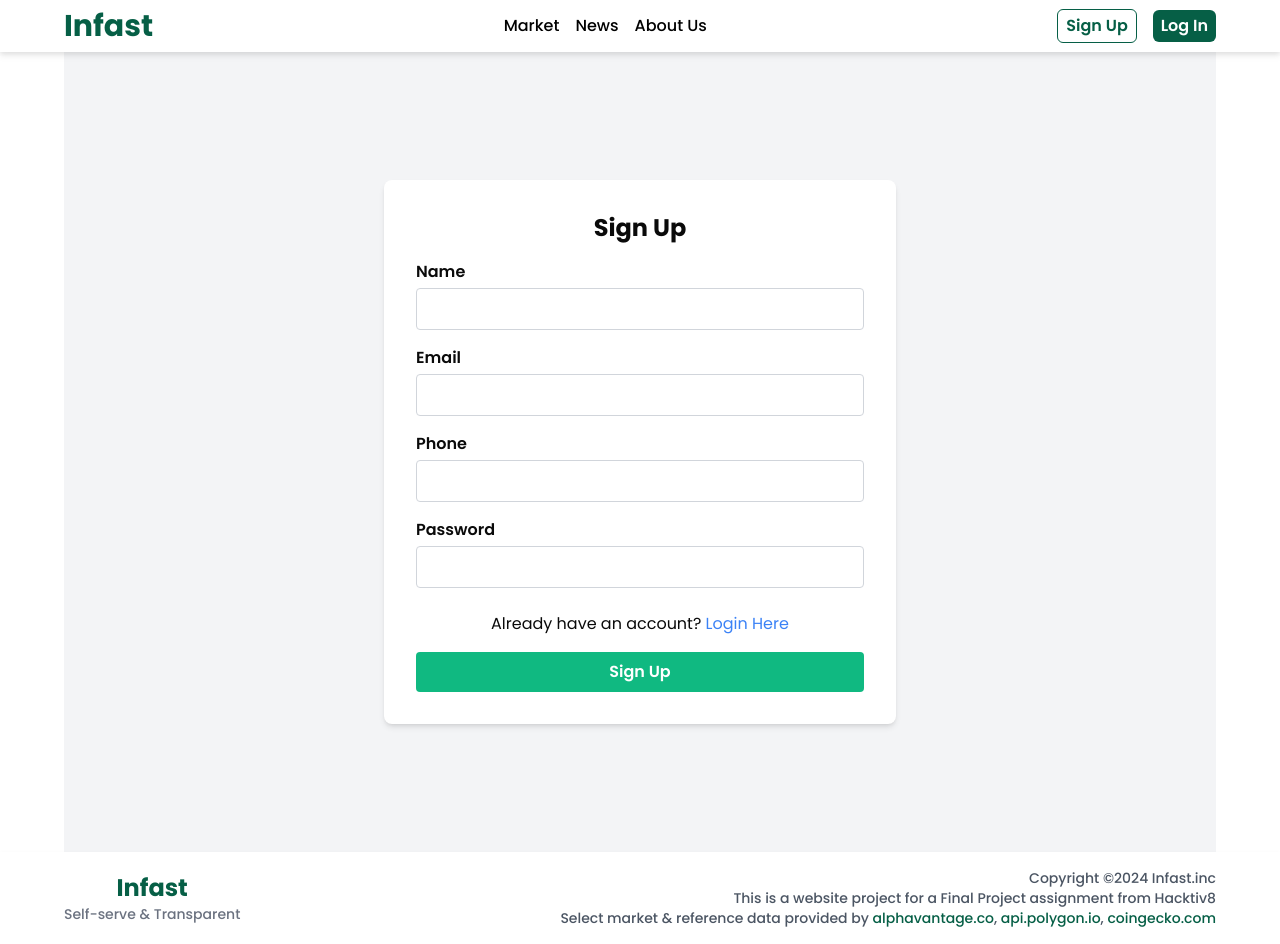
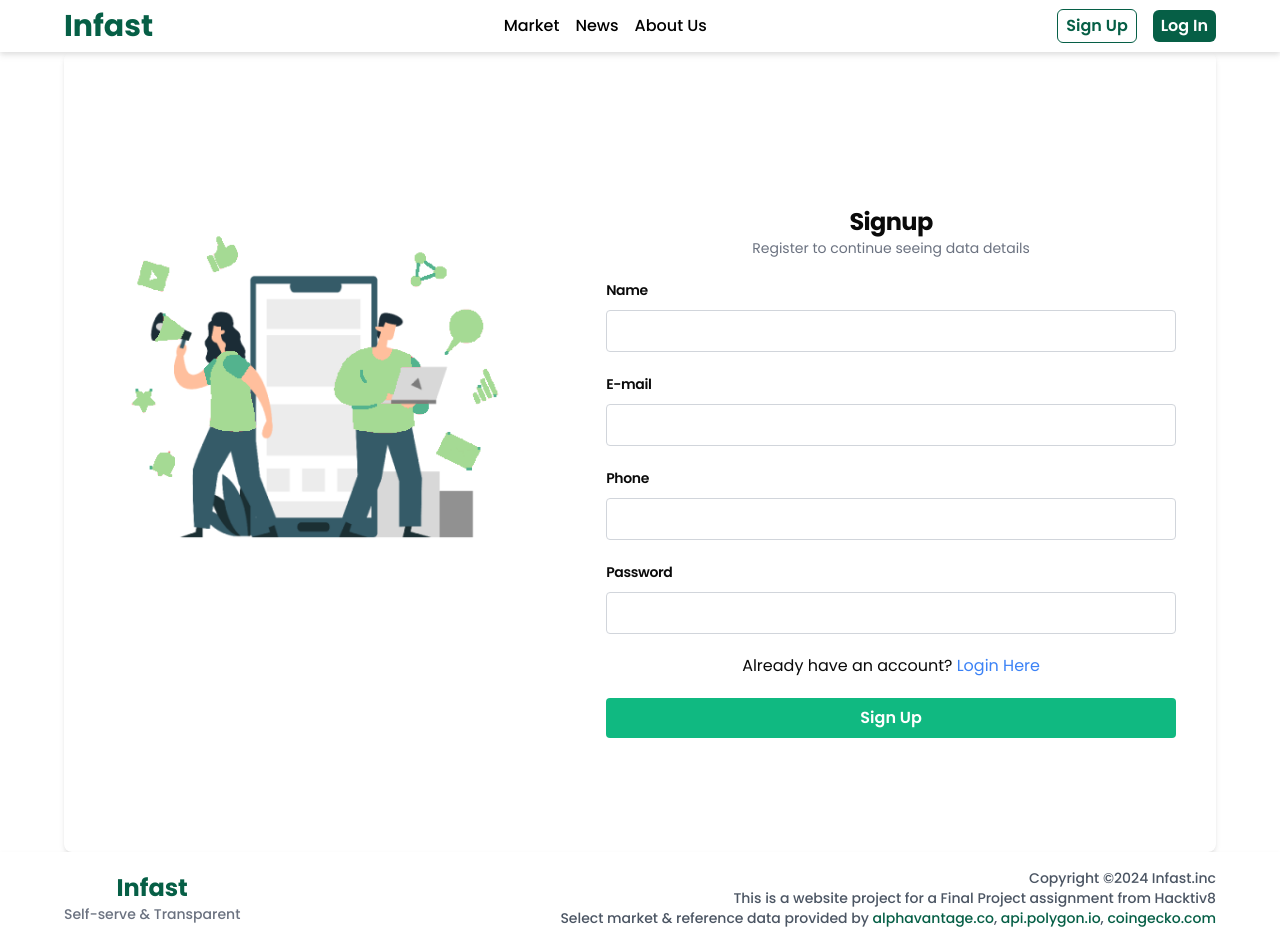
Before and after one commit to Nasi-Kucing-Prod/infast, a Next.js app in the folder client/: page /signup in a window 1280 px wide. Built offline with nearby package versions, Linux system fonts and the light colour scheme; a web font is replaced by a local one.

Commit message:
Slicing login, Signup, tambah asset ke image folder

```diff
--- a/client/src/app/(main-content)/login/page.tsx
+++ b/client/src/app/(main-content)/login/page.tsx
@@ -2,6 +2,8 @@
 import { useState, useEffect } from "react";
 import { useRouter } from "next/navigation";
 import { useAuth } from "@/app/(main-content)/signup/context/AuthContext";
+import Image from "next/image";
+import loginimage from "@/image/login.png";
 
 const Login = () => {
   const [email, setEmail] = useState<string>("");
@@ -57,9 +59,13 @@ const Login = () => {
   };
 
   return (
-    <div className="flex items-center justify-center min-h-screen bg-gray-100 px-4">
-      <div className="w-full max-w-sm p-6 space-y-4 bg-white rounded-lg shadow-md">
-        <h2 className="text-2xl font-bold text-center">Login</h2>
+
+    <div className="h-screen flex pb-10 pt-20 rounded-lg shadow-md">
+      <div className="w-3/5 flex flex-col gap-5 items-center justify-center">
+        <div className="flex flex-col items-center">
+          <h1 className="text-2xl tracking-tight font-bold">Login</h1>
+          <p className="text-gray-500 text-sm">Login to continue seeing data details</p>
+        </div>
 
         {error && (
           <div className="p-3 text-red-700 bg-red-100 border border-red-400 rounded">
@@ -67,29 +73,14 @@ const Login = () => {
           </div>
         )}
 
-        <form onSubmit={handleSubmit} noValidate>
-          <div className="mb-4">
-            <label htmlFor="email" className="block mb-1 font-semibold">Email</label>
-            <input
-              id="email"
-              name="email"
-              type="email"
-              value={email}
-              onChange={(e) => setEmail(e.target.value)}
-              className="w-full px-3 py-2 border border-gray-300 rounded focus:outline-none focus:ring-2 focus:ring-blue-500"
-            />
+        <form onSubmit={handleSubmit} noValidate className="w-full px-10 space-y-5">
+          <div className="space-y-2">
+            <label htmlFor="email" className="text-sm tracking-tight font-semibold">E-mail</label>
+            <input id="email" name="email" type="email" value={email} onChange={(e) => setEmail(e.target.value)} className="w-full px-4 py-2 rounded-md border border-black" />
           </div>
-
-          <div className="mb-4">
-            <label htmlFor="password" className="block mb-1 font-semibold">Password</label>
-            <input
-              id="password"
-              name="password"
-              type="password"
-              value={password}
-              onChange={(e) => setPassword(e.target.value)}
-              className="w-full px-3 py-2 border border-gray-300 rounded focus:outline-none focus:ring-2 focus:ring-blue-500"
-            />
+          <div className="space-y-2">
+            <label htmlFor="password" className="text-sm tracking-tight font-semibold">Password</label>
+            <input id="password" name="password" type="password" value={password} onChange={(e) => setPassword(e.target.value)} className="w-full px-4 py-2 rounded-md border border-black" />
           </div>
 
           <button
@@ -99,16 +90,76 @@ const Login = () => {
           >
             {loading ? "Logging in..." : "Login"}
           </button>
-        </form>
 
-        <p className="mt-4 text-center text-sm">
-          Don't have an account?{" "}
+          <p className="mt-4 text-center text-sm">
+          Dont have an account?{" "}
           <a href="/signup" className="text-blue-500 hover:text-indigo-500">
             Sign Up Here
           </a>
         </p>
+        </form>
+      </div>
+      <div className="flex-grow p-4">
+        <Image src={loginimage} alt="login" width={500} height={500} />
       </div>
     </div>
+
+    // <div className="flex items-center justify-center min-h-screen bg-gray-100 px-4">
+    //   <div className="w-full max-w-sm p-6 space-y-4 bg-white rounded-lg shadow-md">
+    //     <h2 className="text-2xl font-bold text-center">Login</h2>
+
+    // {error && (
+    //   <div className="p-3 text-red-700 bg-red-100 border border-red-400 rounded">
+    //     {error}
+    //   </div>
+    // )}
+
+    //     <form onSubmit={handleSubmit} noValidate className="">
+    //       <div className="mb-4">
+    //         <label htmlFor="email" className="block mb-1 font-semibold">Email</label>
+    //         <input
+    //           id="email"
+    //           name="email"
+    //           type="email"
+    //           value={email}
+    //           onChange={(e) => setEmail(e.target.value)}
+    //           className="w-full px-3 py-2 border border-gray-300 rounded focus:outline-none focus:ring-2 focus:ring-blue-500"
+    //         />
+    //       </div>
+
+    //       <div className="mb-4">
+    //         <label htmlFor="password" className="block mb-1 font-semibold">Password</label>
+    //         <input
+    //           id="password"
+    //           name="password"
+    //           type="password"
+    //           value={password}
+    //           onChange={(e) => setPassword(e.target.value)}
+    //           className="w-full px-3 py-2 border border-gray-300 rounded focus:outline-none focus:ring-2 focus:ring-blue-500"
+    //         />
+    //       </div>
+
+    // <button
+    //   type="submit"
+    //   disabled={loading}
+    //   className="w-full px-4 py-2 font-semibold text-white bg-emerald-500 rounded hover:bg-emerald-600 transition-colors"
+    // >
+    //   {loading ? "Logging in..." : "Login"}
+    // </button>
+
+    //       <div className="flex-grow p-4">
+    //         <Image src={loginimage} alt="login" width={500} height={500}/>
+    //       </div>
+    //     </form>
+
+        // <p className="mt-4 text-center text-sm">
+        //   Dont have an account?{" "}
+        //   <a href="/signup" className="text-blue-500 hover:text-indigo-500">
+        //     Sign Up Here
+        //   </a>
+        // </p>
+    //   </div>
+    // </div>
   );
 };
 
--- a/client/src/app/(main-content)/signup/page.tsx
+++ b/client/src/app/(main-content)/signup/page.tsx
@@ -2,6 +2,8 @@
 import { useState, createContext, useContext } from "react";
 import Head from "next/head";
 import Link from "next/link";
+import Image from "next/image";
+import signupimage from "@/image/signup.png"
 
 interface AuthContextType {
   token: string | null;
@@ -12,9 +14,9 @@ interface AuthContextType {
 
 const AuthContext = createContext<AuthContextType>({
   token: null,
-  setToken: () => {},
+  setToken: () => { },
   userId: null,
-  setUserId: () => {},
+  setUserId: () => { },
 });
 
 export const useAuth = () => useContext(AuthContext);
@@ -104,7 +106,93 @@ const SignUp = () => {
         <title>Sign Up</title>
         <meta name="description" content="Sign Up Page" />
       </Head>
-      <div className="flex items-center justify-center min-h-screen bg-gray-100 px-4">
+
+      <div className="h-screen flex pb-10 pt-20 rounded-lg shadow-md">
+        <div className="flex-grow p-4">
+          <Image src={signupimage} alt="signup" width={500} height={500} className="bject-cover rounded-lg" />
+        </div>
+        <div className="w-3/5 flex flex-col gap-5 items-center justify-center">
+          <div className="flex flex-col items-center">
+            <h1 className="text-2xl tracking-tight font-bold">Signup</h1>
+            <p className="text-gray-500 text-sm">Register to continue seeing data details</p>
+          </div>
+          <form onSubmit={handleSubmit} className="w-full px-10 space-y-5">
+            <div className="space-y-2">
+              <label htmlFor="name" className="text-sm tracking-tight font-semibold">Name</label>
+              <input
+                id="name"
+                name="name"
+                type="text"
+                value={formData.name}
+                onChange={handleChange}
+                className="w-full px-3 py-2 border border-gray-300 rounded focus:outline-none focus:ring-2 focus:ring-blue-500"
+              />
+              {errors.name && (
+                <p className="mt-1 text-sm text-red-500">{errors.name}</p>
+              )}
+            </div>
+            <div className="space-y-2">
+              <label htmlFor="email" className="text-sm tracking-tight font-semibold">E-mail</label>
+              <input
+                id="email"
+                name="email"
+                type="email"
+                value={formData.email}
+                onChange={handleChange}
+                className="w-full px-3 py-2 border border-gray-300 rounded focus:outline-none focus:ring-2 focus:ring-blue-500"
+              />
+              {errors.email && (
+                <p className="mt-1 text-sm text-red-500">{errors.email}</p>
+              )}
+            </div>
+            <div className="space-y-2">
+              <label htmlFor="phone" className="text-sm tracking-tight font-semibold">Phone</label>
+              <input
+                id="phone"
+                name="phone"
+                type="tel"
+                value={formData.phone}
+                onChange={handleChange}
+                className="w-full px-3 py-2 border border-gray-300 rounded focus:outline-none focus:ring-2 focus:ring-blue-500"
+              />
+              {errors.phone && (
+                <p className="mt-1 text-sm text-red-500">{errors.phone}</p>
+              )}
+            </div>
+            <div className="space-y-2">
+              <label htmlFor="password" className="text-sm tracking-tight font-semibold">Password</label>
+              <input
+                id="password"
+                name="password"
+                type="password"
+                value={formData.password}
+                onChange={handleChange}
+                className="w-full px-3 py-2 border border-gray-300 rounded focus:outline-none focus:ring-2 focus:ring-blue-500"
+              />
+              {errors.password && (
+                <p className="mt-1 text-sm text-red-500">{errors.password}</p>
+              )}
+            </div>
+            <div className="mt-0 mb-4 text-center">
+              <span>Already have an account?</span>{" "}
+              <Link
+                href="/login"
+                className="text-blue-500 hover:text-indigo-500"
+              >
+                Login Here
+              </Link>
+            </div>
+            <button
+              type="submit"
+              className="w-full px-4 py-2 font-semibold text-white bg-emerald-500 rounded hover:bg-emerald-600 transition-colors"
+            >
+              Sign Up
+            </button>
+          </form>
+        </div>
+      </div>
+
+      {/* <div className="flex items-center justify-center min-h-screen bg-gray-100 px-4">
         <div className="w-full max-w-xs sm:max-w-sm md:max-w-md lg:max-w-lg p-6 sm:p-8 space-y-4 bg-white rounded-lg shadow-md">
           <h2 className="text-2xl font-bold text-center">Sign Up</h2>
           {serverError && (
@@ -199,7 +287,7 @@ const SignUp = () => {
             </button>
           </form>
         </div>
-      </div>
+      </div> */}
     </>
   );
 };
```
Also changed, not shown: client/src/image/login.png (added), client/src/image/signup.png (added).
